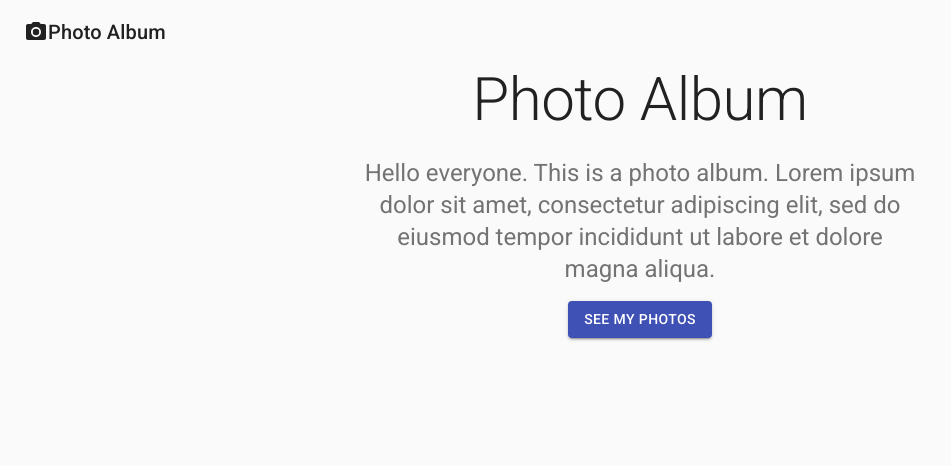
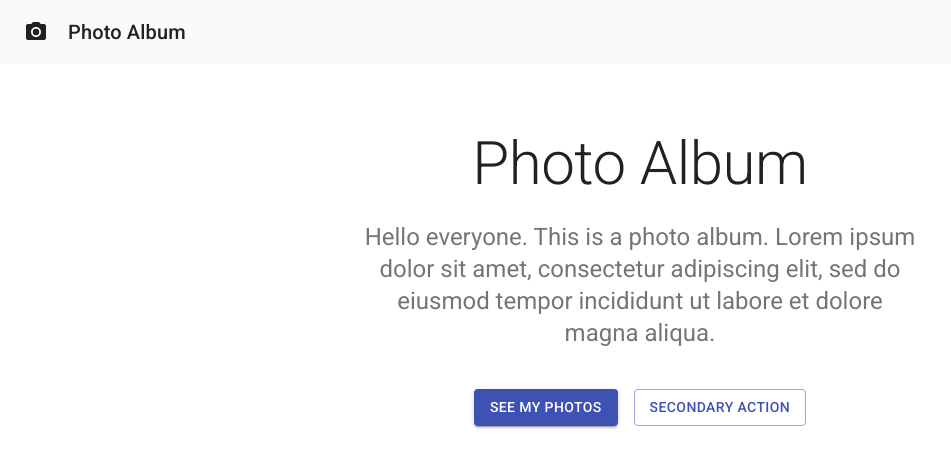
Before and after one commit to zahrabeng/material-ui-practice, a React (Create React App) app: page / in a window 1280 px wide. Shown: the top 466 px of the page, without its empty margins (0-951 px from the left). Built offline with nearby package versions, Linux system fonts and the light colour scheme.

Commit message:
added use styles function

```diff
--- a/src/components/Main.tsx
+++ b/src/components/Main.tsx
@@ -11,19 +11,35 @@
   Container,
   Button
 } from "@material-ui/core"; //any text element
-import { BurstMode, PhotoCamera } from "@material-ui/icons"; //imports camera icon
+import { PhotoCamera } from "@material-ui/icons"; //imports camera icon
+import { makeStyles } from "@material-ui/core/styles";
+
+const useStyles = makeStyles((theme)=> ({
+    container: {
+        backgroundColor: theme.palette.background.paper,
+        padding: theme.spacing(8,0,6)
+    },
+    icon: {
+        marginRight: '20px'
+    },
+    buttons:{
+        marginTop:'40px'
+    }
+}))
 
 export default function Main() {
+  const classes = useStyles();
+
   return (
     <>
       <CssBaseline />
       <AppBar position="relative" />
       <Toolbar>
-        <PhotoCamera />
+        <PhotoCamera className={classes.icon}/>
         <Typography variant="h6">Photo Album</Typography>
       </Toolbar>
       <main>
-        <div>
+        <div className={classes.container}>
           <Container maxWidth="sm">
             <Typography
               variant="h2"
@@ -43,13 +59,20 @@
               consectetur adipiscing elit, sed do eiusmod tempor incididunt ut
               labore et dolore magna aliqua.
             </Typography>
+            <div className={classes.buttons}>
             <Grid container spacing={2} justify="center">
                 <Grid item>
-                    <Button variant="contained" color="primary">
+                    <Button variant="contained" color="primary" >
                         See my photos
                     </Button>
                 </Grid>
+                <Grid item>
+                    <Button variant="outlined" color="primary">
+                        Secondary action
+                    </Button>
+                </Grid>
             </Grid>
+            </div>
           </Container>
         </div>
       </main>
```
